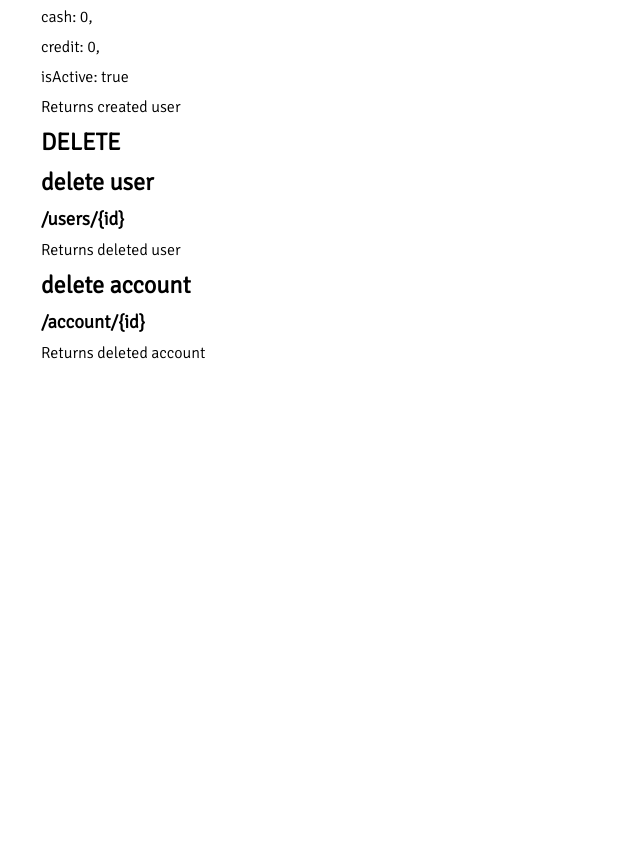
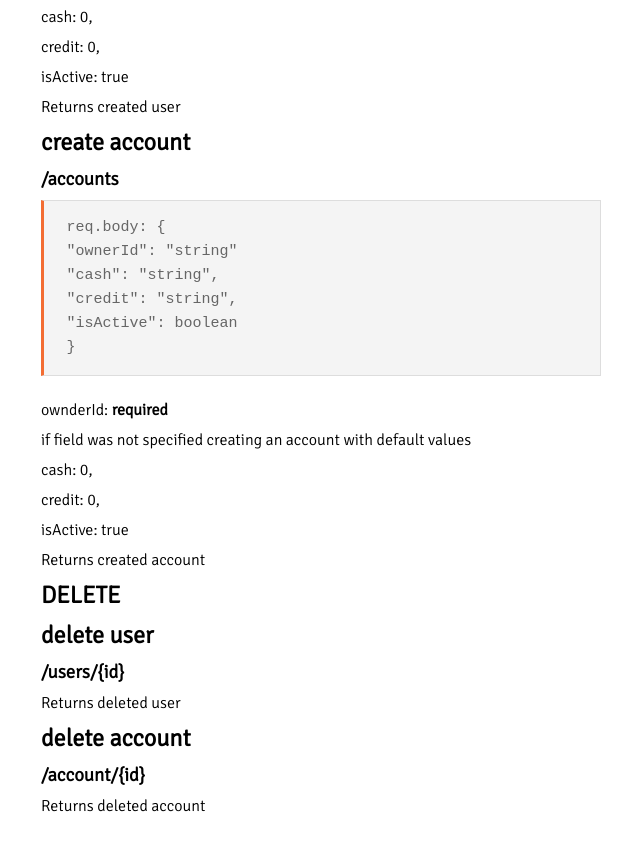
Before and after one commit to ItamarShmaya/bank_api_appleseeds, a website: page public/index.html in a window 1280 px wide. Shown: the part 5301-6147 px from the top of the page, without its empty margins (319-959 px from the left). Before the commit the page ends 5694 px from the top, so only its background shows below. Drawn offline with Linux system fonts and the light colour scheme.

Commit message:
updated readme

```diff
--- a/public/index.html
+++ b/public/index.html
@@ -275,6 +275,27 @@
             <p>isActive: true</p>
             <p>Returns created user</p>
           </div>
+          <div class="endpoint">
+            <h2>create account</h2>
+            <h3>/accounts</h3>
+            <div>
+              <!-- prettier-ignore -->
+              <pre><code>req.body: {
+"ownerId": "string"
+"cash": "string",
+"credit": "string",
+"isActive": boolean
+}</code></pre>
+            </div>
+            <p>ownderId: <b>required</b></p>
+            <p>
+              if field was not specified creating an account with default values
+            </p>
+            <p>cash: 0,</p>
+            <p>credit: 0,</p>
+            <p>isActive: true</p>
+            <p>Returns created account</p>
+          </div>
         </section>
         <section id="DELETE">
           <h1>DELETE</h1>
```
Also changed, not shown: readme.md.
